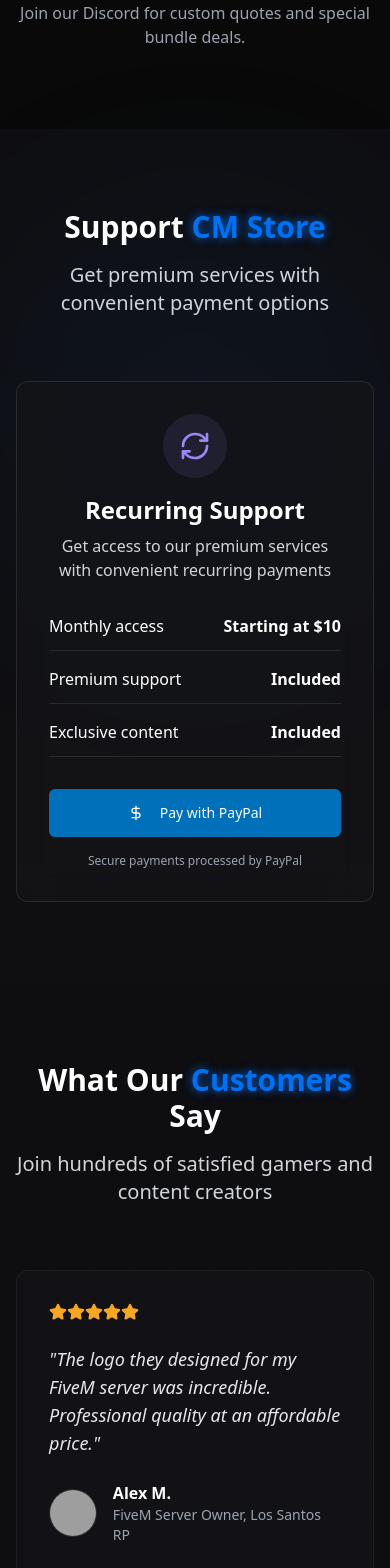
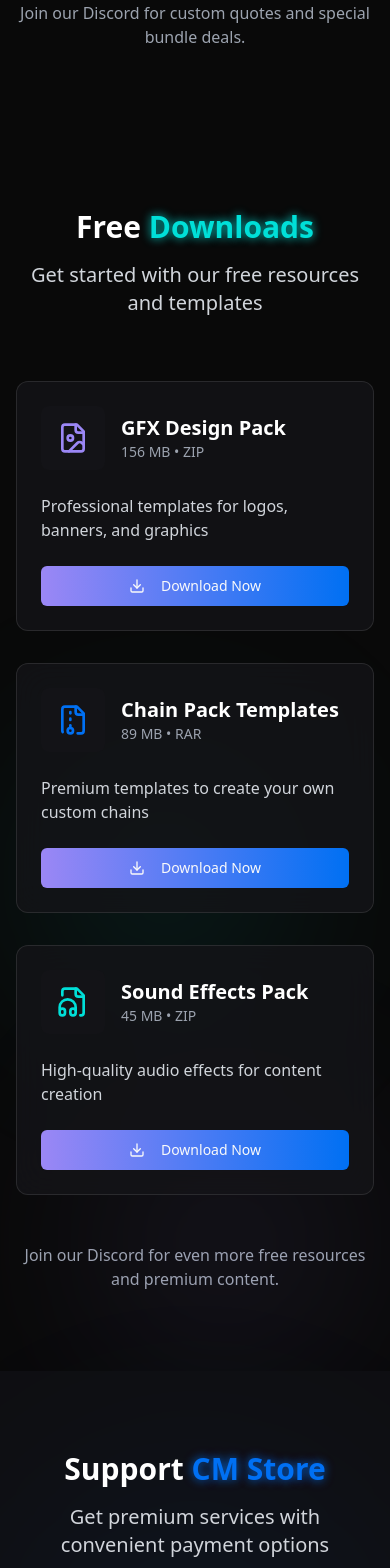
Before and after one commit to rileyshy/neonix-clone-builder, a React (Vite) app: page / in a window 390 px wide. Shown: the part 7600-9168 px from the top of the page. Built offline with nearby package versions, Linux system fonts and the light colour scheme; grey boxes are pictures that could not be loaded.

Commit message:
Add download functionality

```diff
--- /dev/null
+++ b/src/components/DownloadSection.tsx
@@ -0,0 +1,86 @@
+
+import React from 'react';
+import { Button } from "@/components/ui/button";
+import { Download, FileArchive, FileImage, FileAudio } from 'lucide-react';
+
+const resources = [
+  {
+    name: "GFX Design Pack",
+    description: "Professional templates for logos, banners, and graphics",
+    icon: <FileImage className="text-neon-purple" size={32} />,
+    size: "156 MB",
+    format: "ZIP"
+  },
+  {
+    name: "Chain Pack Templates",
+    description: "Premium templates to create your own custom chains",
+    icon: <FileArchive className="text-neon-blue" size={32} />,
+    size: "89 MB",
+    format: "RAR"
+  },
+  {
+    name: "Sound Effects Pack",
+    description: "High-quality audio effects for content creation",
+    icon: <FileAudio className="text-neon-cyan" size={32} />,
+    size: "45 MB",
+    format: "ZIP"
+  }
+];
+
+const DownloadSection = () => {
+  return (
+    <section id="downloads" className="py-20 bg-neon-darker relative">
+      {/* Glow effect */}
+      <div className="absolute top-1/2 right-1/4 w-64 h-64 bg-neon-cyan/10 blur-[100px] rounded-full"></div>
+      <div className="absolute bottom-0 left-1/4 w-64 h-64 bg-neon-purple/10 blur-[100px] rounded-full"></div>
+
+      <div className="container px-4 mx-auto">
+        {/* Section header */}
+        <div className="max-w-3xl mx-auto text-center mb-16">
+          <h2 className="text-3xl md:text-4xl font-bold mb-4">
+            Free <span className="neon-text-cyan">Downloads</span>
+          </h2>
+          <p className="text-xl text-gray-300">
+            Get started with our free resources and templates
+          </p>
+        </div>
+
+        {/* Downloads grid */}
+        <div className="grid grid-cols-1 md:grid-cols-3 gap-8 max-w-5xl mx-auto">
+          {resources.map((resource, index) => (
+            <div key={index} className="glass-card p-6 hover-card">
+              <div className="flex items-center mb-6">
+                <div className="w-16 h-16 bg-neon-darkgray/80 rounded-lg flex items-center justify-center mr-4">
+                  {resource.icon}
+                </div>
+                <div>
+                  <h3 className="text-xl font-bold">{resource.name}</h3>
+                  <p className="text-sm text-gray-400">
+                    {resource.size} • {resource.format}
+                  </p>
+                </div>
+              </div>
+
+              <p className="text-gray-300 mb-6">
+                {resource.description}
+              </p>
+
+              <Button className="neon-button w-full flex items-center justify-center">
+                <Download size={18} className="mr-2" />
+                Download Now
+              </Button>
+            </div>
+          ))}
+        </div>
+
+        <div className="mt-12 text-center">
+          <p className="text-gray-400">
+            Join our Discord for even more free resources and premium content.
+          </p>
+        </div>
+      </div>
+    </section>
+  );
+};
+
+export default DownloadSection;
--- a/src/components/Navbar.tsx
+++ b/src/components/Navbar.tsx
@@ -23,6 +23,7 @@ const Navbar = () => {
               <a href="#products" className="text-gray-300 hover:text-white transition-colors">Services</a>
               <a href="#features" className="text-gray-300 hover:text-white transition-colors">Features</a>
               <a href="#pricing" className="text-gray-300 hover:text-white transition-colors">Pricing</a>
+              <a href="#downloads" className="text-gray-300 hover:text-white transition-colors">Downloads</a>
               <a href="#payment" className="text-gray-300 hover:text-white transition-colors">Support</a>
               <a href="#testimonials" className="text-gray-300 hover:text-white transition-colors">Reviews</a>
             </div>
@@ -73,6 +74,13 @@ const Navbar = () => {
               Pricing
             </a>
             <a
+              href="#downloads"
+              className="block px-3 py-2 text-base font-medium text-gray-300 hover:text-white"
+              onClick={() => setIsMenuOpen(false)}
+            >
+              Downloads
+            </a>
+            <a
               href="#payment"
               className="block px-3 py-2 text-base font-medium text-gray-300 hover:text-white"
               onClick={() => setIsMenuOpen(false)}
--- a/src/pages/Index.tsx
+++ b/src/pages/Index.tsx
@@ -5,6 +5,7 @@ import Hero from '../components/Hero';
 import Products from '../components/Products';
 import Features from '../components/Features';
 import Pricing from '../components/Pricing';
+import DownloadSection from '../components/DownloadSection';
 import PaymentSection from '../components/PaymentSection';
 import Testimonials from '../components/Testimonials';
 import Footer from '../components/Footer';
@@ -17,6 +18,7 @@ const Index = () => {
       <Products />
       <Features />
       <Pricing />
+      <DownloadSection />
       <PaymentSection />
       <Testimonials />
       <Footer />
```
